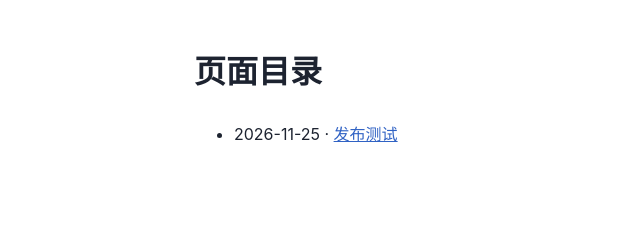
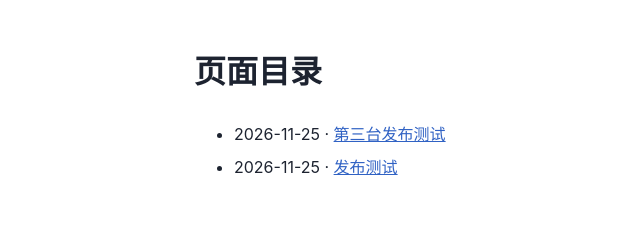
Before and after one commit to Reyes324/chat-pages, a plain HTML site: page index.html in a window 1280 px wide. Shown: the whole page, without its empty margins (106-746 px from the left). Drawn offline with Linux system fonts and the light colour scheme.

Commit message:
发布 2026-11-25-third-mac-test

```diff
--- a/index.html
+++ b/index.html
@@ -1,3 +1,3 @@
 <!doctype html><meta charset="utf-8"><meta name="viewport" content="width=device-width,initial-scale=1"><title>页面目录</title>
 <style>body{font:16px/1.7 -apple-system,"PingFang SC",sans-serif;max-width:680px;margin:0 auto;padding:24px 16px;color:#1d2330}a{color:rgb(48,98,196)}li{margin:6px 0}</style>
-<h1>页面目录</h1><ul><!--LIST--><li>2026-11-25 · <a href="2026-11-25-publish-test/">发布测试</a></li></ul>
+<h1>页面目录</h1><ul><!--LIST--><li>2026-11-25 · <a href="2026-11-25-third-mac-test/">第三台发布测试</a></li><li>2026-11-25 · <a href="2026-11-25-publish-test/">发布测试</a></li></ul>
```
Also changed, not shown: 2026-11-25-third-mac-test/index.html (added, +2 -0 lines).
